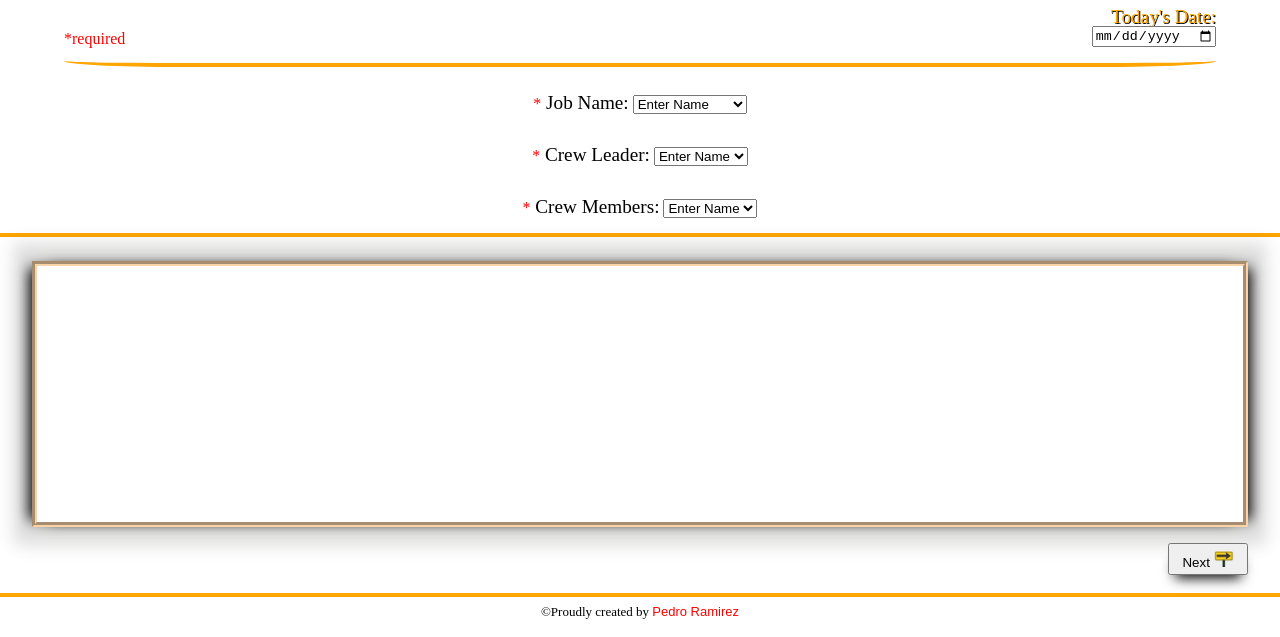
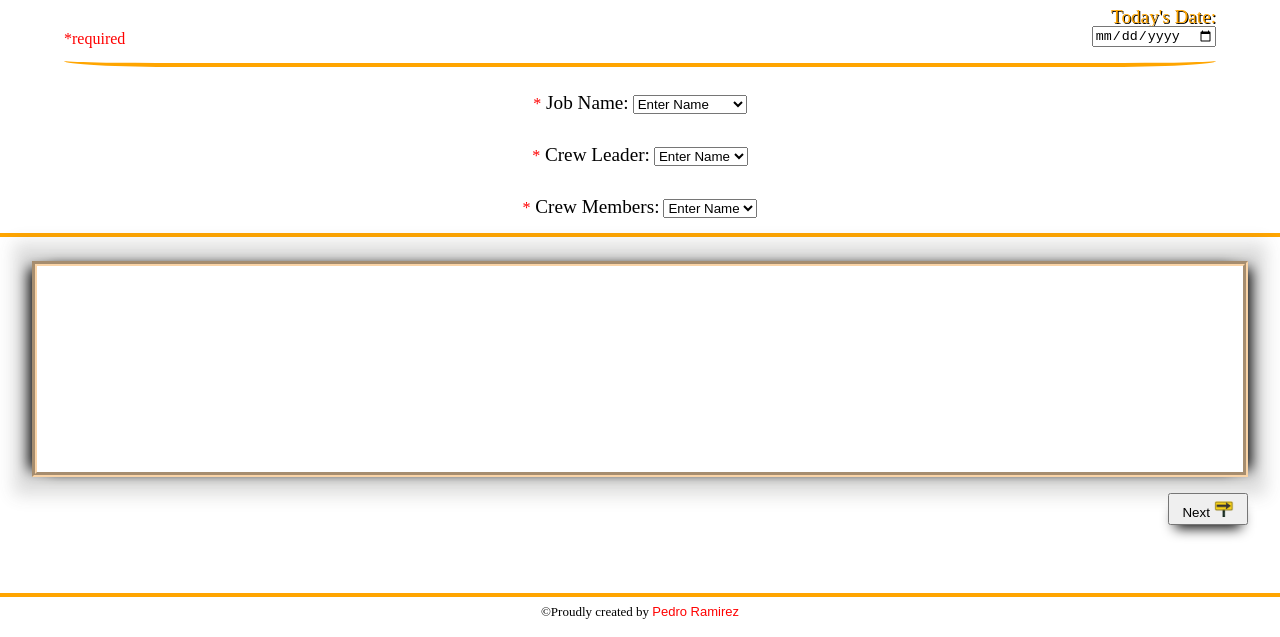
Before and after one commit to pramirez2328/jobApplication, a plain HTML site: page index.html in a window 1280 px wide. Shown: the part 163-800 px from the top of the page. Drawn offline with Linux system fonts and the light colour scheme.

Commit message:
fixing the box

```diff
--- a/style.css
+++ b/style.css
@@ -111,7 +111,7 @@ span {
 
 .outputInformation {
   border: 5px groove #fad4a7;
-  height: 14rem;
+  height: 50%;
   margin: 1rem 2rem 0 2rem;
   color: rgb(51, 46, 27);
   padding: 1em;
```
